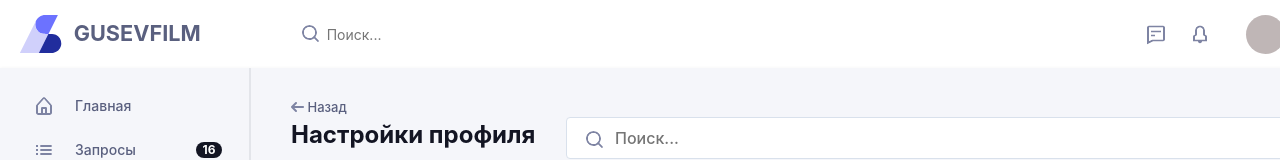
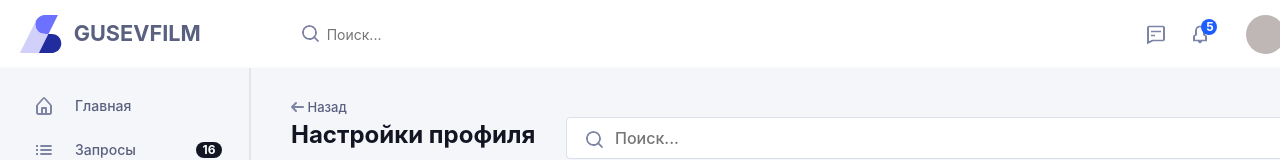
Before and after one commit to EvSedov/gusevfilm, a Vue app: page / in a window 1280 px wide. Shown: the top 160 px of the page. Built offline with nearby package versions, Linux system fonts and the light colour scheme.

Commit message:
adds badge in header

```diff
--- a/src/components/TheHeader.vue
+++ b/src/components/TheHeader.vue
@@ -1,4 +1,7 @@
-<script setup lang="ts"></script>
+<script setup lang="ts">
+import { ref } from 'vue';
+const badge = ref(5)
+</script>
 
 <template>
   <header class="header container">
@@ -30,6 +33,7 @@
     <div class="user-profile">
       <img class="message" src="/chat.svg" alt="">
       <img class="alerts" src="/alert.svg" alt="">
+      <span class="badge" v-if="badge > 0">{{ badge }}</span>
       <div class="profile">
         <div class="user-icon"></div>
         <div class="user-name">Саша Опытная</div>
@@ -63,8 +67,6 @@
   letter-spacing: 0px;
   text-align: left;
 }
-
-.logo:hover {}
 
 .logo span {
   margin-top: 18px;
@@ -102,6 +104,7 @@
 
 .user-profile {
   margin-left: auto;
+  position: relative;
 }
 
 .message {
@@ -110,6 +113,22 @@
 
 .alerts {
   margin-right: 34px;
+}
+
+.badge {
+  position: absolute;
+  top: 4px;
+  left: 57px;
+  padding: 4px 5px;
+  display: inline-block;
+  width: 16px;
+  height: 16px;
+  background-color: #1E5EFF;
+  color: white;
+  font-size: 12px;
+  font-weight: 700;
+  line-height: 8px;
+  border-radius: 50%;
 }
 
 .profile {
```
